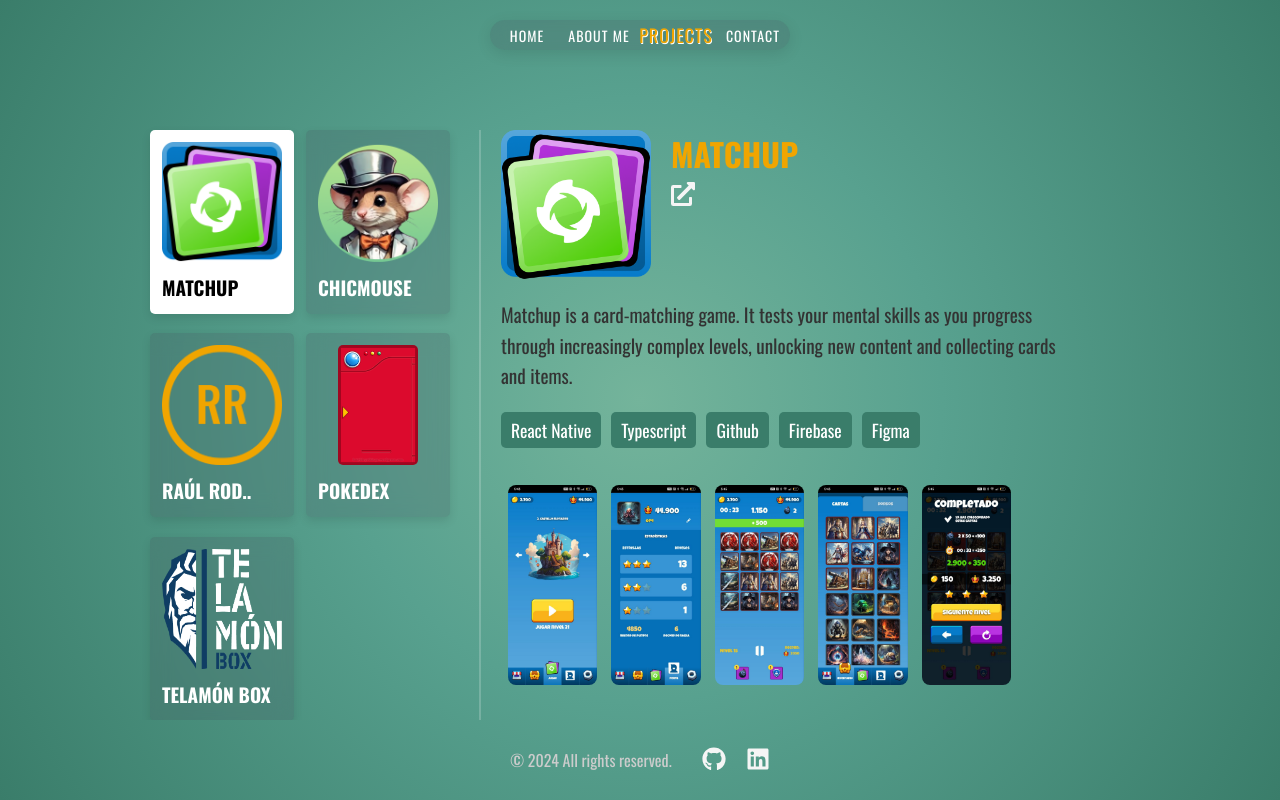
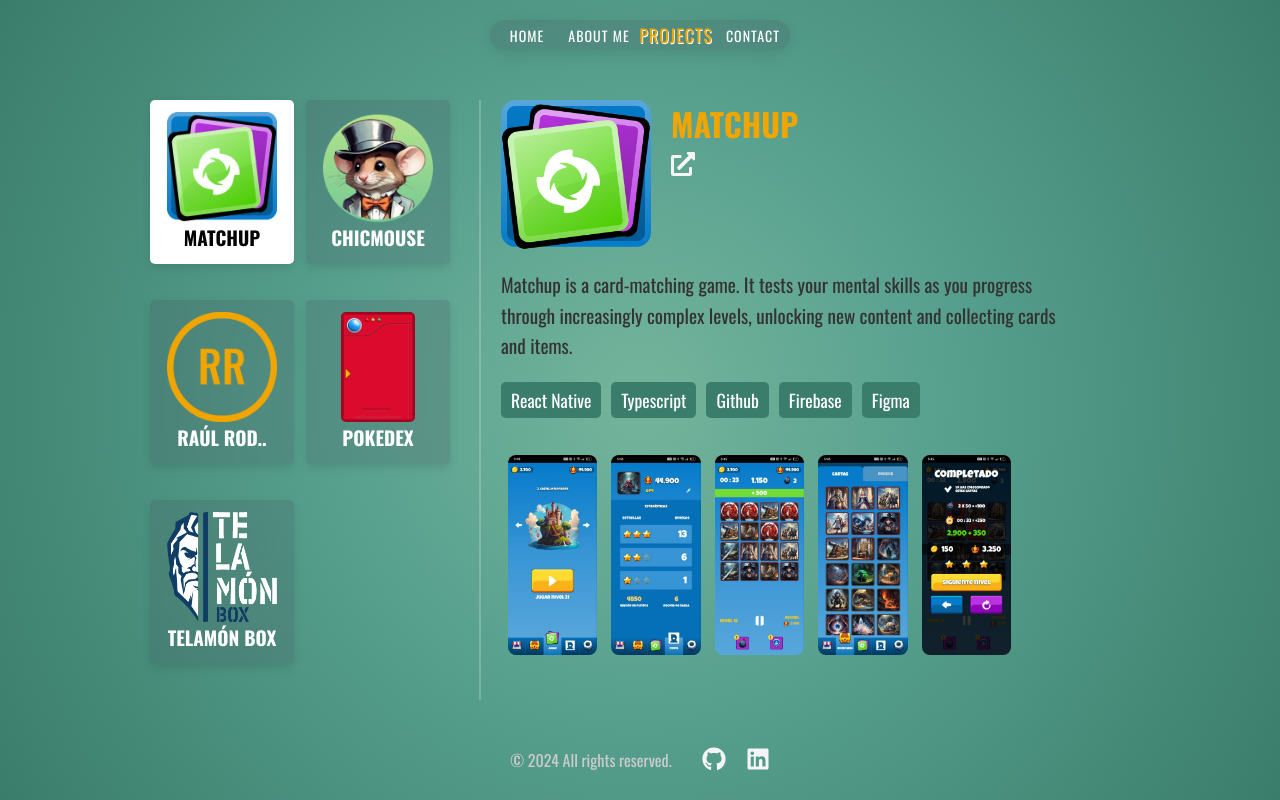
Before and after one commit to raulrod16124/raulrodriguez, a React (Vite) app: page /projects in a window 1280 px wide. Built offline with nearby package versions, Linux system fonts and the light colour scheme.

Commit message:
refactor styles

```diff
--- a/src/screens/about/AboutMe.styled.ts
+++ b/src/screens/about/AboutMe.styled.ts
@@ -34,7 +34,7 @@
   flex-direction: column;
   align-items: center;
   animation: ${fadeIn} 1s ease-in-out;
-  padding-top: 100px;
+  padding-top: 50px;
 `;
 
 export const ProfileImageContainer = styled.div`
@@ -104,7 +104,7 @@
   gap: 10px;
   list-style: none;
   padding: 0;
-  margin: 10px 0;
+  margin: 0;
   max-width: 700px;
   @media (max-width: ${theme.responsive.largeMobileDevices}) {
     max-width: 80%;
--- a/src/screens/projects/Projects.styled.ts
+++ b/src/screens/projects/Projects.styled.ts
@@ -15,11 +15,11 @@
 export const ProjectsContainer = styled.section`
   display: flex;
   gap: 20px;
-  padding: 20px;
+  padding: 0 20px;
   text-align: center;
   min-height: 600px;
   max-width: 980px;
-  padding-top: 80px;
+  padding-top: 50px;
   margin: 0 auto;
   animation: ${slideInLeft} 1s ease-out;
 
@@ -35,7 +35,7 @@
   align-items: self-start;
   flex-wrap: wrap;
   max-width: 300px;
-  gap: 10px;
+  column-gap: 5px;
   @media (max-width: ${theme.responsive.tablets}) {
     flex-wrap: nowrap;
     max-width: 100%;
@@ -63,7 +63,7 @@
     padding: 10px;
     cursor: pointer;
     width: 120px;
-    height: 160px;
+    height: 140px;
     transition: all 0.2s ease-in-out;
 
     &:hover {
@@ -87,8 +87,8 @@
 
 export const ProjectImage = styled.img`
     width: auto;
-    max-width: 120px;
-    height: 120px;
+    max-width: 110px;
+    height: 110px;
     align-self: center;
     border-radius: 5px;
     @media (max-width: ${theme.responsive.tablets}) {
@@ -109,8 +109,9 @@
   font-size: 1.2rem;
   color: ${props => props.selected ? `${theme.colors.neutral.black}` : `${theme.colors.neutral.white}`};
   margin: 0;
-  text-align: left;
+  text-align: center;
   text-transform: uppercase;
+  width: 100%;
   @media (max-width: ${theme.responsive.tablets}) {
     width: 80px;
     height: 100px;
```
